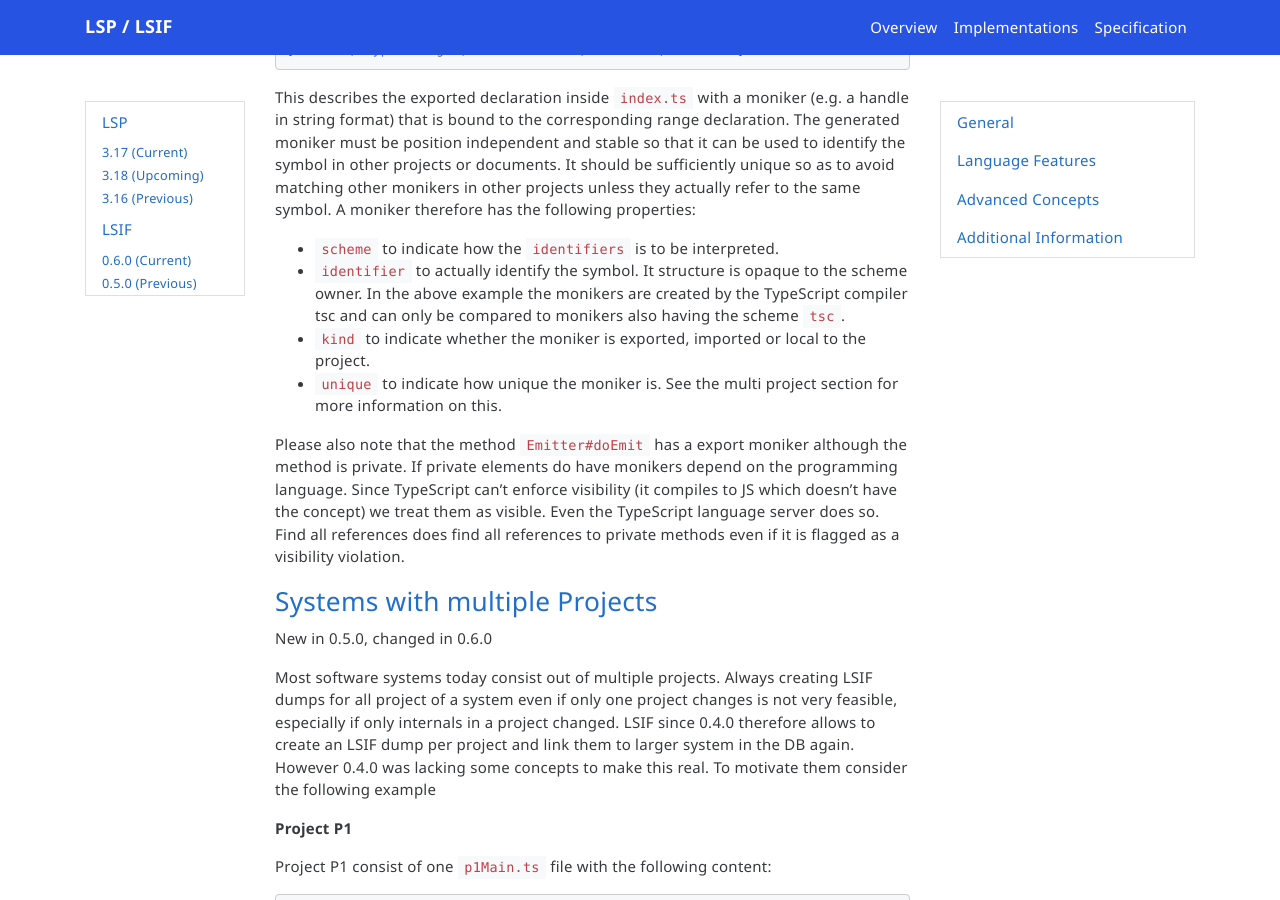
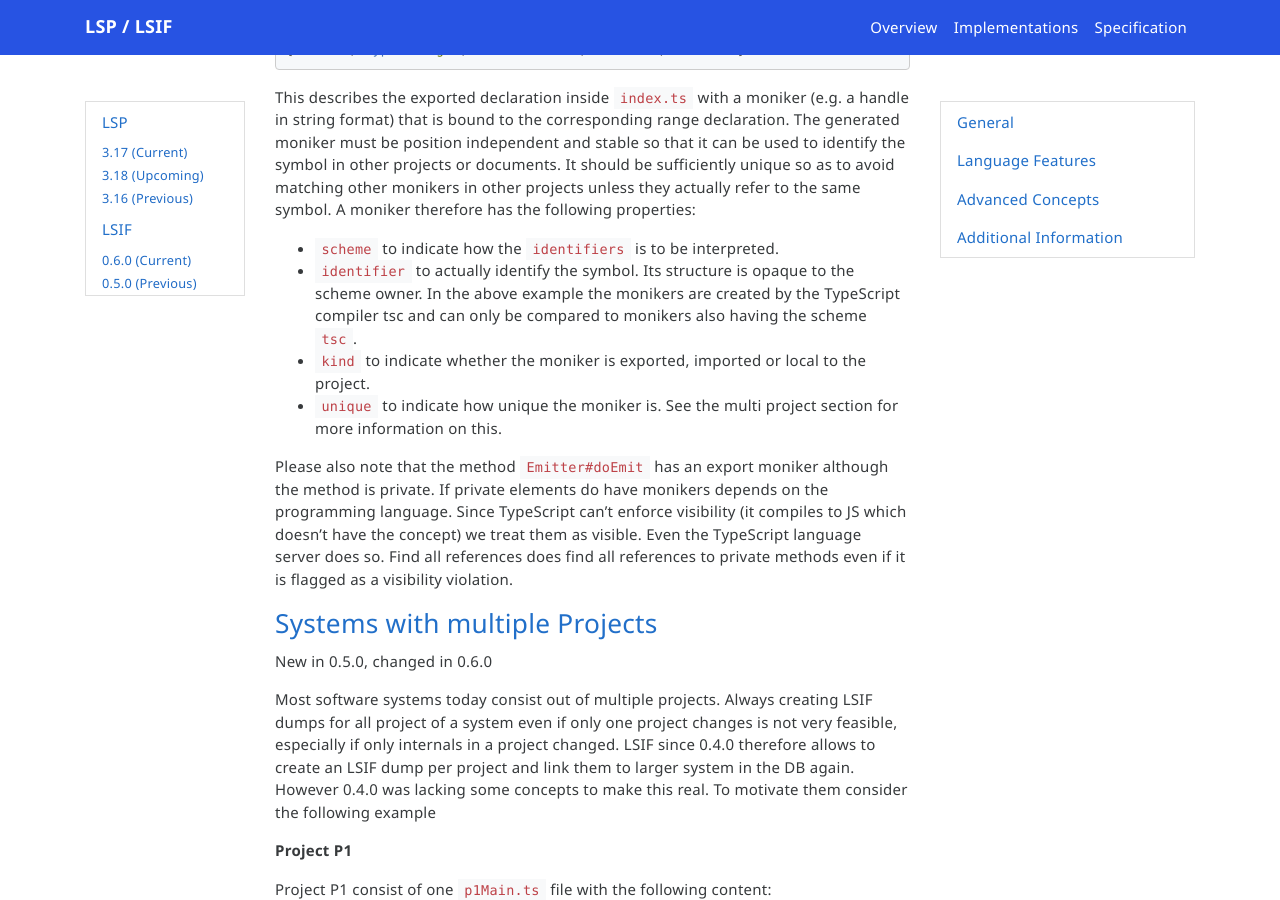
Before and after one commit to microsoft/language-server-protocol, a Jekyll site: the page built from _specifications/lsif/0.6.0/specification.md, in a window 1280 px wide and 900 px high, scrolled down 24935 px. Built offline with Jekyll 4.4.1, drawn with Linux system fonts in a browser that asks for light colours; nearby versions of some CDN libraries; comment, search, counter and statistics services are not loaded; some of the changed text lies outside the part shown.

Commit message:
Fix typos in LSIF specification (#1574)
Fix typos in LSIF specifications

```diff
--- a/_specifications/lsif/0.6.0/specification.md
+++ b/_specifications/lsif/0.6.0/specification.md
@@ -1101,11 +1101,11 @@ export class Emitter {
 This describes the exported declaration inside `index.ts` with a moniker (e.g. a handle in string format) that is bound to the corresponding range declaration. The generated moniker must be position independent and stable so that it can be used to identify the symbol in other projects or documents. It should be sufficiently unique so as to avoid matching other monikers in other projects unless they actually refer to the same symbol. A moniker therefore has the following properties:
 
 - `scheme` to indicate how the `identifiers` is to be interpreted.
-- `identifier` to actually identify the symbol. It structure is opaque to the scheme owner. In the above example the monikers are created by the TypeScript compiler tsc and can only be compared to monikers also having the scheme `tsc`.
+- `identifier` to actually identify the symbol. Its structure is opaque to the scheme owner. In the above example the monikers are created by the TypeScript compiler tsc and can only be compared to monikers also having the scheme `tsc`.
 - `kind` to indicate whether the moniker is exported, imported or local to the project.
 - `unique` to indicate how unique the moniker is. See the multi project section for more information on this.
 
-Please also note that the method `Emitter#doEmit` has a export moniker although the method is private. If private elements do have monikers depend on the programming language. Since TypeScript can't enforce visibility (it compiles to JS which doesn't have the concept) we treat them as visible. Even the TypeScript language server does so. Find all references does find all references to private methods even if it is flagged as a visibility violation.
+Please also note that the method `Emitter#doEmit` has an export moniker although the method is private. If private elements do have monikers depends on the programming language. Since TypeScript can't enforce visibility (it compiles to JS which doesn't have the concept) we treat them as visible. Even the TypeScript language server does so. Find all references does find all references to private methods even if it is flagged as a visibility violation.
 
 ### <a href="#multiProjects" name="multiProjects" class="anchor">Systems with multiple Projects</a>
 
```
Also changed, not shown: other parts of _specifications/lsif/0.6.0/specification.md (+3 -3 lines), _specifications/lsif/0.4.0/specification.md (+5 -5 lines), _specifications/lsif/0.5.0/specification.md (+5 -5 lines).
